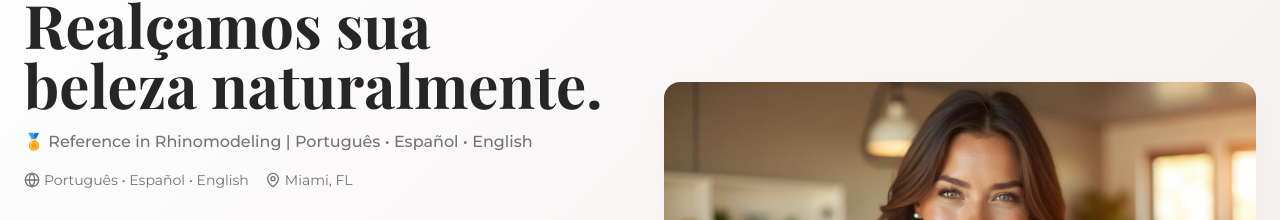
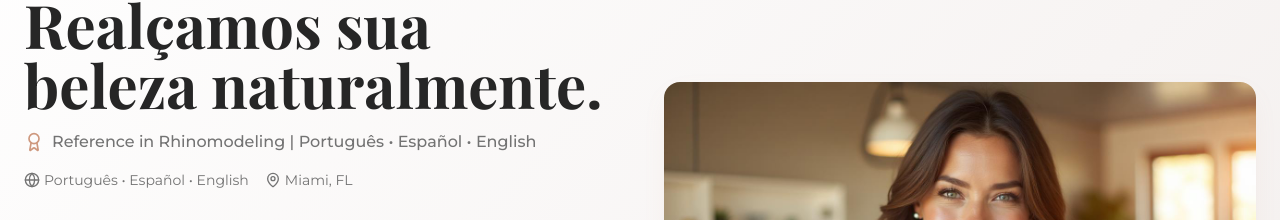
Before and after one commit to talitacad/anna-laira-glow, a React (Vite) app: page / in a window 1280 px wide. Shown: the part 192-412 px from the top of the page. Built offline with nearby package versions, Linux system fonts and the light colour scheme.

Commit message:
Refine medal emoji
Replace the trophy emoji in the Hero section's subtitle with a more sophisticated and modern design element.

```diff
--- a/src/components/Hero.tsx
+++ b/src/components/Hero.tsx
@@ -1,5 +1,5 @@
 import { Button } from "@/components/ui/button";
-import { Star, MapPin, Globe } from "lucide-react";
+import { Award, MapPin, Globe } from "lucide-react";
 import { useLanguage } from "@/contexts/LanguageContext";
 import heroImage from "@/assets/dra-anna-hero.jpg";
 
@@ -25,7 +25,8 @@ const Hero = () => {
               </h1>
 
               <div className="flex items-center space-x-2 text-muted-foreground">
-                <span className="font-medium">{t("hero.subtitle")}</span>
+                <Award className="w-5 h-5 text-primary" />
+                <span className="font-medium">Reference in Rhinomodeling | Português • Español • English</span>
               </div>
 
               <div className="flex items-center space-x-4 text-sm text-muted-foreground">
--- a/src/contexts/LanguageContext.tsx
+++ b/src/contexts/LanguageContext.tsx
@@ -32,7 +32,7 @@ export const LanguageProvider: React.FC<{ children: React.ReactNode }> = ({ chil
 
       // Hero
       'hero.title': 'Realçamos sua beleza naturalmente.',
-      'hero.subtitle': '🏅 Reference in Rhinomodeling | Português • Español • English',
+      'hero.subtitle': 'Reference in Rhinomodeling',
       'hero.languages': 'Português • Español • English',
       'hero.location': 'Miami, FL',
       'hero.description': 'Especialista em Harmonização Orofacial com foco em realçar sua beleza natural, respeitando a anatomia individual de cada paciente.',
@@ -117,7 +117,7 @@ export const LanguageProvider: React.FC<{ children: React.ReactNode }> = ({ chil
 
       // Hero
       'hero.title': 'I help you enhance your beauty naturally.',
-      'hero.subtitle': '🏅 Reference in Rhinomodeling | Português • Español • English',
+      'hero.subtitle': 'Reference in Rhinomodeling',
       'hero.languages': 'Português • Español • English',
       'hero.location': 'Miami, FL',
       'hero.description': 'Specialist in Orofacial Harmonization focused on enhancing your natural beauty, respecting the individual anatomy of each patient.',
@@ -202,7 +202,7 @@ export const LanguageProvider: React.FC<{ children: React.ReactNode }> = ({ chil
 
       // Hero
       'hero.title': 'Resaltamos tu belleza de forma natural.',
-      'hero.subtitle': '🏅 Reference in Rhinomodeling | Português • Español • English',
+      'hero.subtitle': 'Reference in Rhinomodeling',
       'hero.languages': 'Português • Español • English',
       'hero.location': 'Miami, FL',
       'hero.description': 'Especialista en Armonización Orofacial enfocada en realzar tu belleza natural, respetando la anatomía individual de cada paciente.',
```
